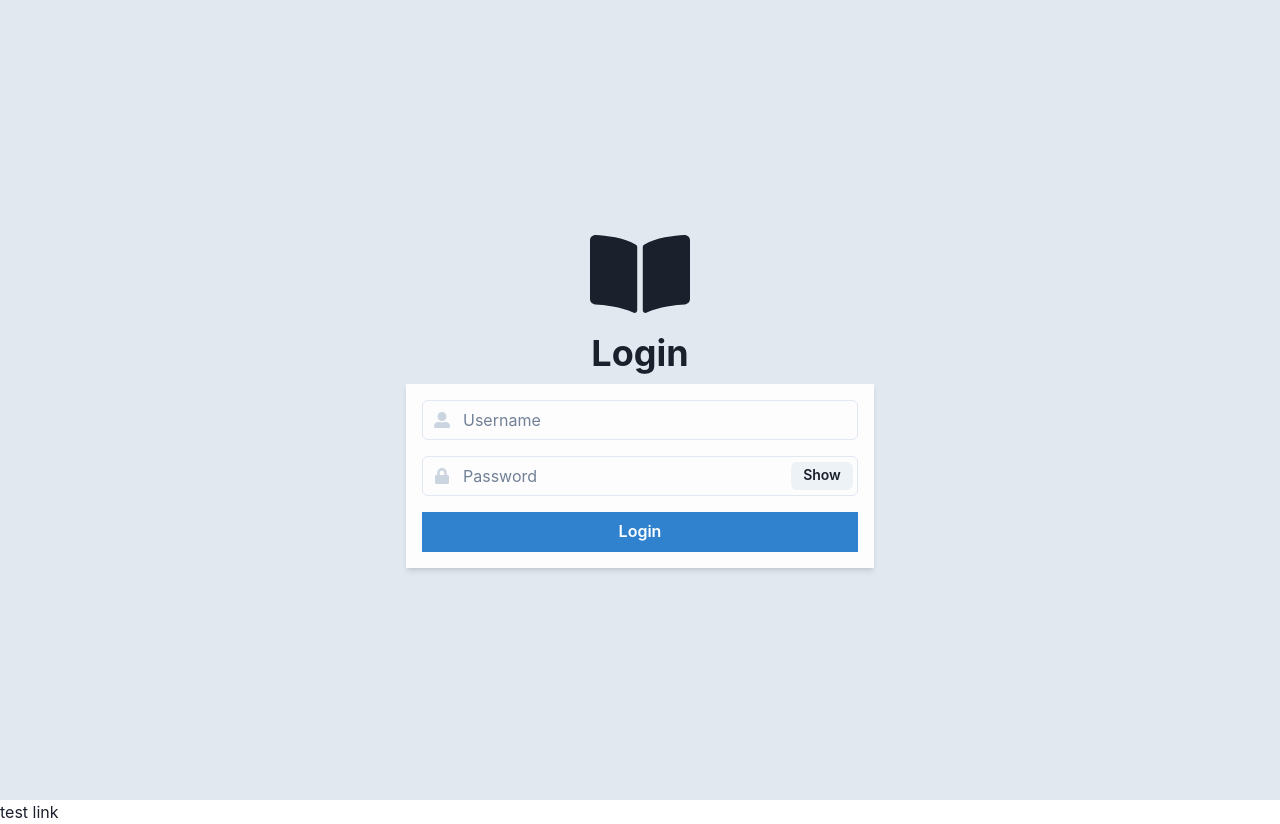
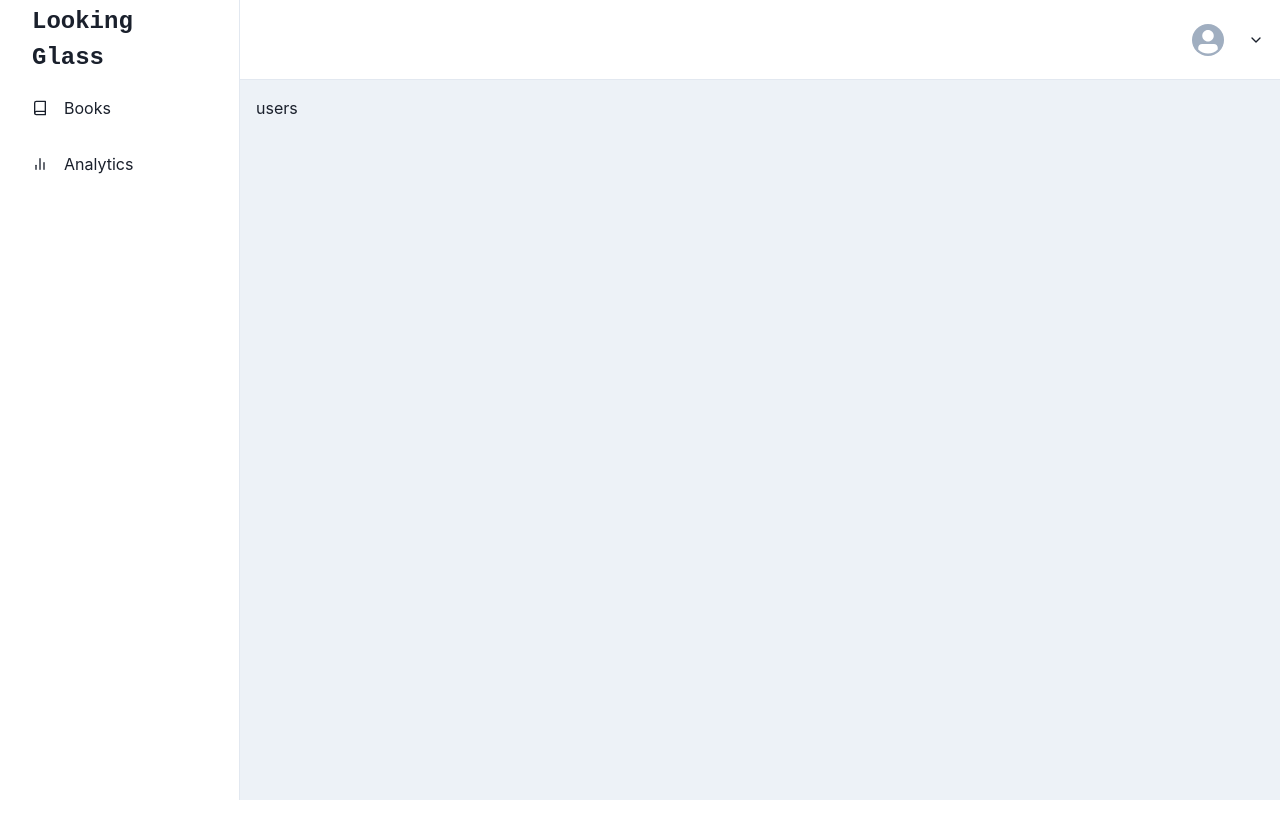
Before and after one commit to SacredMesa/vica-frontend-assessment, a React (Create React App) app: page /home/users in a window 1280 px wide. Before the commit this address led to /login. After the commit the page ends 800 px from the top, so only its background shows below. Built offline with nearby package versions, Linux system fonts and the light colour scheme; sample sign-in values are in the browser's storage.

Commit message:
:recycle: refactor authentication

```diff
--- a/src/App.tsx
+++ b/src/App.tsx
@@ -1,19 +1,15 @@
 import React from 'react';
 import './App.css';
 import Login from "./components/auth/Login";
-import {Navigate, Route, Routes} from "react-router-dom";
+import {Route, Routes} from "react-router-dom";
 import AuthRedirection from "./components/auth/AuthRedirection";
 
 function App() {
   return (
     <Routes>
-      <Route
-        path="/"
-        element={<AuthRedirection />}
-      />
       <Route path="/login" element={<Login />} />
-      <Route path="/home" element={<AuthRedirection />} />
-      <Route path="*" element={<Navigate to='/'/>} />
+      <Route path="/home/*" element={<AuthRedirection />} />
+      <Route path="*" element={<>Invalid URL</>} />
     </Routes>
   )
 }
--- a/src/components/auth/AuthRedirection.tsx
+++ b/src/components/auth/AuthRedirection.tsx
@@ -1,14 +1,30 @@
-import {Navigate} from "react-router-dom";
+import {Navigate, Route, Routes} from "react-router-dom";
 import BaseLayout from "../layouts/BaseLayout";
-import React from "react";
-import {store} from "../../app/store";
+import React, {useEffect} from "react";
+import {useAppDispatch} from "../../app/hooks";
+import {checkSession} from "./loginSlice";
+import {Counter} from "../counter/Counter";
 
 const AuthRedirection = () => {
-  if (!store.getState().login.isAuthenticated) {
+  const dispatch = useAppDispatch();
+
+  useEffect(() => {
+    dispatch(checkSession())
+    // if(isAuthenticated) return navigate('/home')
+  },[dispatch])
+
+  if (!sessionStorage.getItem('username') && !sessionStorage.getItem('persona')) {
     return <Navigate to='/login' replace/>
   }
   return (
-    <BaseLayout />
+    <BaseLayout>
+      <Routes>
+        <Route path="/counter" element={<Counter />} />
+        <Route path="/books" element={<>books</>} />
+        <Route path="/analytics" element={<>analytics</>} />
+        <Route path="/users" element={<>users</>} />
+      </Routes>
+    </BaseLayout>
   )
 }
 
--- a/src/components/auth/Login.tsx
+++ b/src/components/auth/Login.tsx
@@ -8,9 +8,9 @@ import {
 } from "@chakra-ui/react";
 import {FaUserAlt, FaLock, FaBookOpen} from "react-icons/fa";
 import React, {useEffect, useState} from "react";
-import {Link, useNavigate} from "react-router-dom";
+import {useNavigate} from "react-router-dom";
 import {useAppDispatch, useAppSelector} from "../../app/hooks";
-import {authenticatedState, verifyUser} from "./loginSlice";
+import {authenticatedState, checkSession, verifyUser} from "./loginSlice";
 
 export interface LoginDetailsType {
   username: string;
@@ -42,7 +42,11 @@ function Login() {
   }
 
   useEffect(() => {
-    if(isAuthenticated) navigate('/home')
+    dispatch(checkSession())
+  },[dispatch])
+
+  useEffect(() => {
+    if(isAuthenticated) return navigate('/home')
   }, [isAuthenticated, navigate])
 
   return (
@@ -62,7 +66,7 @@ function Login() {
           alignItems="center"
         >
           <CFaBook boxSize='100px'/>
-          <Heading>Login</Heading>
+          <Heading>Looking Glass</Heading>
           <Box minW={{base: "90%", md: "468px"}}>
             <form onSubmit={tryLogin}>
               <Stack
@@ -115,7 +119,6 @@ function Login() {
           </Box>
         </Stack>
       </Flex>
-      <Link to="/counter">test link</Link>
     </>
   )
 }
--- a/src/components/auth/loginSlice.ts
+++ b/src/components/auth/loginSlice.ts
@@ -1,7 +1,7 @@
 import {createAsyncThunk, createSlice} from "@reduxjs/toolkit";
 import {LoginDetailsType} from "./Login";
 import {authenticate} from "../../services/LoginService";
-import { RootState } from '../../app/store';
+import {RootState} from '../../app/store';
 
 export interface LoginState {
   isAuthenticated: boolean;
@@ -28,7 +28,20 @@ export const loginSlice = createSlice({
   name: 'login',
   initialState,
   reducers: {
-
+    checkSession: (state) => {
+      const user = sessionStorage.getItem('username')
+      const persona = sessionStorage.getItem('persona')
+      if (user && persona) {
+       state.isAuthenticated = true
+       state.username = user
+       state.persona = persona
+      }
+    },
+    signOut: (state) => {
+      sessionStorage.removeItem('username')
+      sessionStorage.removeItem('persona')
+      state.isAuthenticated = false
+    }
   },
   extraReducers: (builder) => {
     builder
@@ -41,6 +54,8 @@ export const loginSlice = createSlice({
           state.isAuthenticated = true
           state.username = action.payload.username
           state.persona = action.payload.persona
+          sessionStorage.setItem('username', action.payload.username)
+          sessionStorage.setItem('persona', action.payload.persona)
           return
         }
         alert('Wrong username or password')
@@ -51,6 +66,8 @@ export const loginSlice = createSlice({
   }
 })
 
+export const {checkSession, signOut} = loginSlice.actions
+
 export default loginSlice.reducer
 
 export const authenticatedState = (state: RootState) => state.login.isAuthenticated
--- a/src/components/layouts/BaseLayout.tsx
+++ b/src/components/layouts/BaseLayout.tsx
@@ -1,4 +1,4 @@
-import React from 'react';
+import React, {ReactNode} from 'react';
 import {
   IconButton,
   Avatar,
@@ -23,7 +23,6 @@ import {
 } from '@chakra-ui/react';
 import {
   FiMenu,
-  FiBell,
   FiBook,
   FiBarChart2,
   FiUsers,
@@ -32,18 +31,25 @@ import {
 import { IconType } from 'react-icons';
 import { ReactText } from 'react';
 import {store} from "../../app/store";
+import {useAppDispatch, useAppSelector} from "../../app/hooks";
+import {useNavigate} from "react-router-dom";
+import {authenticatedPersona, signOut} from "../auth/loginSlice";
 
 interface LinkItemProps {
   name: string;
   icon: IconType;
+  path: string;
 }
 const LinkItems: Array<LinkItemProps> = [
-  { name: 'Books', icon: FiBook },
-  { name: 'Analytics', icon: FiBarChart2 },
-  { name: 'Users', icon: FiUsers },
+  { name: 'Books', icon: FiBook, path: '/home/books'},
+  { name: 'Analytics', icon: FiBarChart2, path: '/home/analytics' },
 ];
 
-function BaseLayout() {
+const AdminLinkItems: Array<LinkItemProps> = [
+  { name: 'Users', icon: FiUsers, path: '/home/users' },
+]
+
+function BaseLayout({children}: {children: ReactNode}) {
   const { isOpen, onOpen, onClose } = useDisclosure();
   return (
     <Box minH="100vh" bg={useColorModeValue('gray.100', 'gray.900')}>
@@ -66,7 +72,7 @@ function BaseLayout() {
       {/* mobilenav */}
       <MobileNav onOpen={onOpen} />
       <Box ml={{ base: 0, md: 60 }} p="4">
-        TEST STUFF
+        {children}
       </Box>
     </Box>
   );
@@ -77,6 +83,8 @@ interface SidebarProps extends BoxProps {
 }
 
 const SidebarContent = ({ onClose, ...rest }: SidebarProps) => {
+  const persona = useAppSelector(authenticatedPersona)
+
   return (
     <Box
       transition="3s ease"
@@ -89,12 +97,18 @@ const SidebarContent = ({ onClose, ...rest }: SidebarProps) => {
       {...rest}>
       <Flex h="20" alignItems="center" mx="8" justifyContent="space-between">
         <Text fontSize="2xl" fontFamily="monospace" fontWeight="bold">
-          Logo
+          Looking Glass
         </Text>
         <CloseButton display={{ base: 'flex', md: 'none' }} onClick={onClose} />
       </Flex>
       {LinkItems.map((link) => (
-        <NavItem key={link.name} icon={link.icon}>
+        <NavItem key={link.name} icon={link.icon} path={link.path}>
+          {link.name}
+        </NavItem>
+      ))}
+
+      {persona === 'ADMIN' && AdminLinkItems.map((link) => (
+        <NavItem key={link.name} icon={link.icon} path={link.path}>
           {link.name}
         </NavItem>
       ))}
@@ -105,10 +119,11 @@ const SidebarContent = ({ onClose, ...rest }: SidebarProps) => {
 interface NavItemProps extends FlexProps {
   icon: IconType;
   children: ReactText;
+  path: string
 }
-const NavItem = ({ icon, children, ...rest }: NavItemProps) => {
+const NavItem = ({ icon, children, path, ...rest }: NavItemProps) => {
   return (
-    <Link href="#" style={{ textDecoration: 'none' }} _focus={{ boxShadow: 'none' }}>
+    <Link href={path} style={{ textDecoration: 'none' }} _focus={{ boxShadow: 'none' }}>
       <Flex
         align="center"
         p="4"
@@ -141,7 +156,14 @@ interface MobileProps extends FlexProps {
   onOpen: () => void;
 }
 const MobileNav = ({ onOpen, ...rest }: MobileProps) => {
-  console.log('get state?', store.getState())
+  let navigate = useNavigate();
+  const dispatch = useAppDispatch();
+
+  const onSignOut = () => {
+    dispatch(signOut())
+    navigate('/login')
+  }
+
   return (
     <Flex
       ml={{ base: 0, md: 60 }}
@@ -170,12 +192,6 @@ const MobileNav = ({ onOpen, ...rest }: MobileProps) => {
       </Text>
 
       <HStack spacing={{ base: '0', md: '6' }}>
-        <IconButton
-          size="lg"
-          variant="ghost"
-          aria-label="open menu"
-          icon={<FiBell />}
-        />
         <Flex alignItems={'center'}>
           <Menu>
             <MenuButton
@@ -204,7 +220,7 @@ const MobileNav = ({ onOpen, ...rest }: MobileProps) => {
             <MenuList
               bg={useColorModeValue('white', 'gray.900')}
               borderColor={useColorModeValue('gray.200', 'gray.700')}>
-              <MenuItem>Sign out</MenuItem>
+              <MenuItem onClick={onSignOut}>Sign out</MenuItem>
             </MenuList>
           </Menu>
         </Flex>
--- a/src/services/LoginService.ts
+++ b/src/services/LoginService.ts
@@ -10,7 +10,6 @@ export async function authenticate(payload: LoginDetailsType): Promise<UserDetai
   const users = await fetch('data/users.json')
     .then(res => res.json())
 
-  // Return user object and store in redux
   return users.find((u: any) =>
       u.username === payload.username && u.password === payload.password) || ''
 }
```
Also changed, not shown: public/data/users.json (+4 -4 lines).
